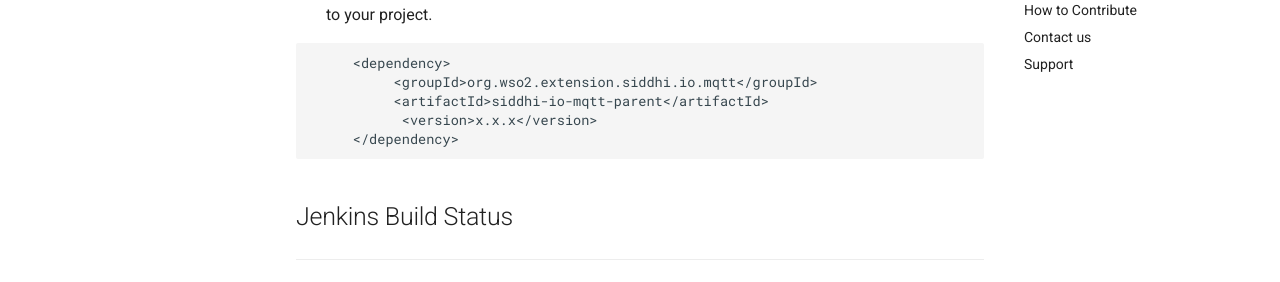
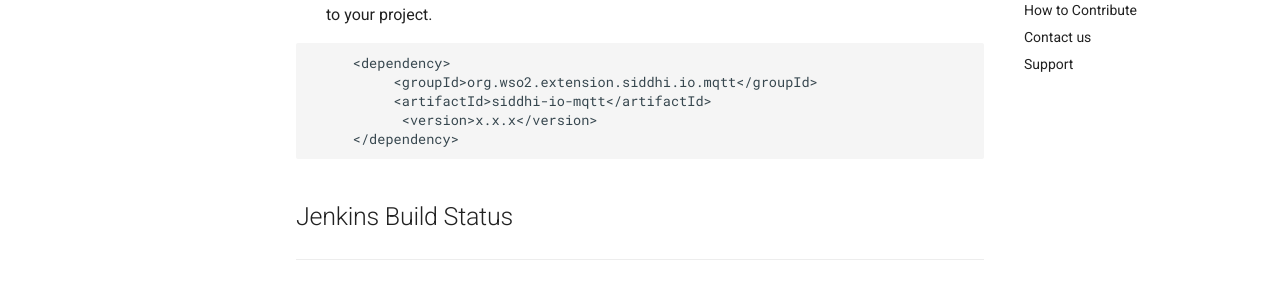
Before and after one commit to siddhi-io/siddhi-io-mqtt, an MkDocs documentation site: the page built from docs/index.md, in a window 1280 px wide and 900 px high, scrolled down 658 px. Shown: the part 206-488 px from the top of the window. Built offline with MkDocs 1.6.1 and Material for MkDocs 9.7.7, drawn with Linux system fonts in a browser that asks for light colours; old or Windows-style settings are respelled for this version of MkDocs.

Commit message:
change the artifact Id in README.md

````diff
--- a/docs/index.md
+++ b/docs/index.md
@@ -28,7 +28,7 @@
 ```
      <dependency>
           <groupId>org.wso2.extension.siddhi.io.mqtt</groupId>
-          <artifactId>siddhi-io-mqtt-parent</artifactId>
+          <artifactId>siddhi-io-mqtt</artifactId>
            <version>x.x.x</version>
      </dependency>
 ```
````
Also changed, not shown: README.md (+1 -1 lines).
